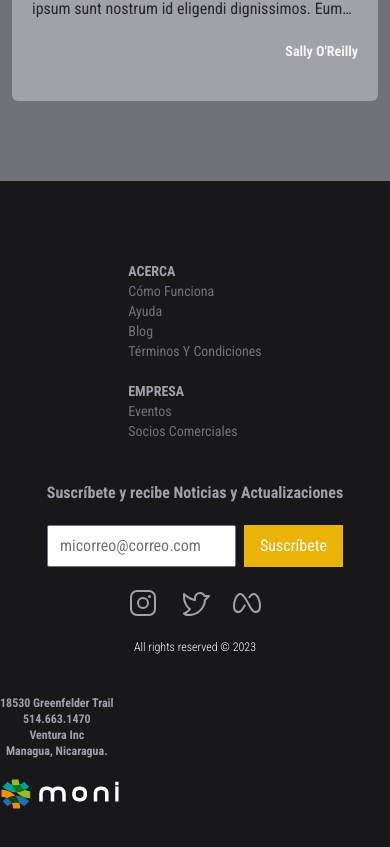
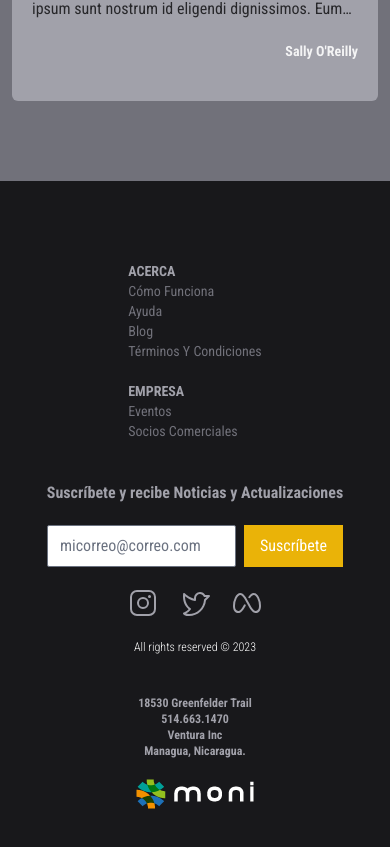
Before and after one commit to ventura01/moni-ex, a Next.js app: page / in a window 390 px wide. Shown: the part 3917-4764 px from the top of the page. Built offline with nearby package versions, Linux system fonts and the light colour scheme.

Commit message:
FOOTER fixed

```diff
--- a/components/Footer.tsx
+++ b/components/Footer.tsx
@@ -14,7 +14,7 @@ const Footer = (props: Props) => {
   return (
     <footer id="info" className="bg-zinc-900 py-20">
       <div className="container max-w-screen-xl mx-auto grid grid-cols-1 md:grid-cols-3 gap-y-10 md:gap-y-0">
-        <div className="flex md:flex-col flex-col-reverse items-start gap-y-5 row-start-3 row-end-4 md:row-start-1 md:row-end-2">
+        <div className="flex md:flex-col flex-col-reverse md:items-start items-center gap-y-5 row-start-3 row-end-4 md:row-start-1 md:row-end-2">
           <div>
             <Image
               src="/logo-footer.png"
@@ -72,7 +72,10 @@ const Footer = (props: Props) => {
           </div>
           <div className="flex gap-x-5 md:justify-end justify-center">
             <div>
-              <InstagramLogo size={32} className="fill-zinc-400 cursor-pointer" />
+              <InstagramLogo
+                size={32}
+                className="fill-zinc-400 cursor-pointer"
+              />
             </div>
             {/* <div>
               <TwitchLogo size={32} className="fill-zinc-400" />
```
